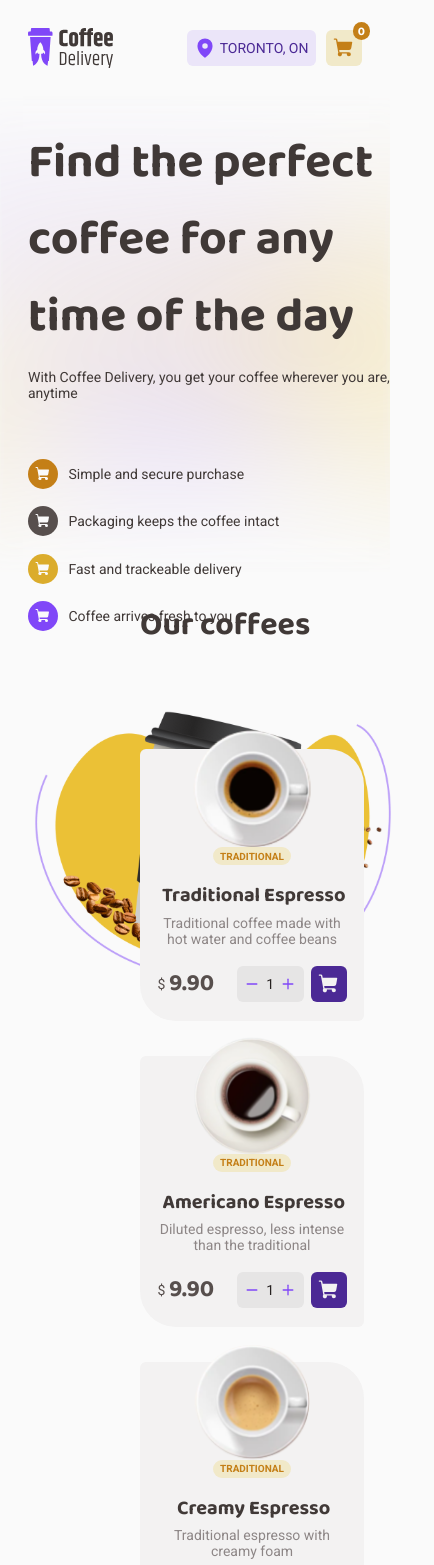
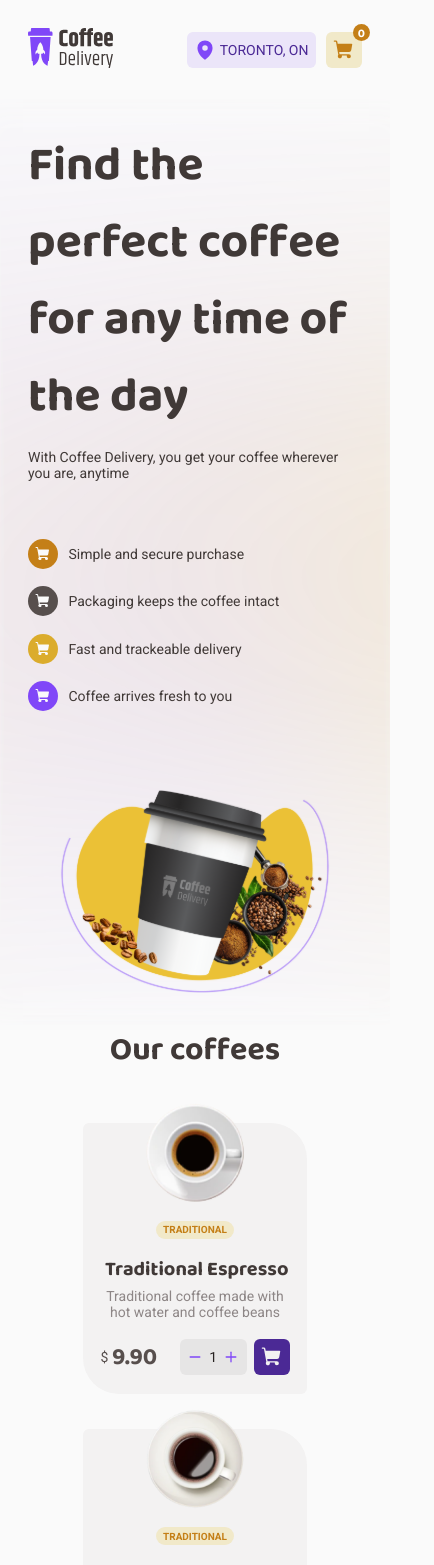
Before and after one commit to gcrozariol/coffee-delivery-react, a React (Vite) app: page / in a window 390 px wide. Shown: the top 1565 px of the page, 434 px wide, since content can reach past the window. Built offline with nearby package versions, Linux system fonts and the light colour scheme.

Commit message:
Home screen is now responsive

```diff
--- a/src/components/Header/index.tsx
+++ b/src/components/Header/index.tsx
@@ -8,16 +8,20 @@ import {
 import logo from '@/assets/logo.svg'
 
 import { defaultTheme } from '@/styles/themes/default'
+import { NavLink } from 'react-router-dom'
 
 export function Header() {
   return (
     <HeaderContainer>
+      <NavLink to="/" title="Home">
         <img src={logo} alt="" />
+      </NavLink>
       <nav>
         <LocationContainer>
           <MapPin size={22} weight="fill" color={defaultTheme.purple} />
           <span>Toronto, ON</span>
         </LocationContainer>
+        <NavLink to="/checkout" title="Checkout">
           <CartContainer>
             <ShoppingCart
               size={22}
@@ -28,6 +32,7 @@ export function Header() {
               <span>0</span>
             </CartNotification>
           </CartContainer>
+        </NavLink>
       </nav>
     </HeaderContainer>
   )
--- a/src/components/Header/styles.ts
+++ b/src/components/Header/styles.ts
@@ -40,6 +40,8 @@ export const CartContainer = styled(NavigationBase)`
 
   color: ${(props) => props.theme['yellow-dark']};
   background-color: ${(props) => props.theme['yellow-light']};
+
+  transition: 100ms;
 `
 
 export const CartNotification = styled.div`
--- a/src/pages/Home/components/Content/index.tsx
+++ b/src/pages/Home/components/Content/index.tsx
@@ -3,6 +3,7 @@ import {
   Buy,
   CartContainer,
   CoffeeContainer,
+  CoffeesContainer,
   ContentContainer,
   CounterContainer,
   Description,
@@ -36,9 +37,19 @@ function CoffeeCard({ coffee }: CoffeeCardProps) {
         </PriceContainer>
         <div>
           <CounterContainer>
-            <Minus size={14} weight="bold" color={defaultTheme.purple} />
+            <Minus
+              cursor="pointer"
+              size={14}
+              weight="bold"
+              color={defaultTheme.purple}
+            />
             <span>1</span>
-            <Plus size={14} weight="bold" color={defaultTheme.purple} />
+            <Plus
+              cursor="pointer"
+              size={14}
+              weight="bold"
+              color={defaultTheme.purple}
+            />
           </CounterContainer>
           <CartContainer>
             <ShoppingCart
@@ -57,11 +68,11 @@ export function Content() {
   return (
     <ContentContainer>
       <p>Our coffees</p>
-      <div>
+      <CoffeesContainer>
         {coffees.map((coffee) => {
           return <CoffeeCard key={coffee.id} coffee={coffee} />
         })}
-      </div>
+      </CoffeesContainer>
     </ContentContainer>
   )
 }
--- a/src/pages/Home/components/Content/styles.ts
+++ b/src/pages/Home/components/Content/styles.ts
@@ -16,6 +16,12 @@ export const ContentContainer = styled.div`
   div {
     display: flex;
     flex-wrap: wrap;
+  }
+
+  @media (max-width: 768px) {
+    width: auto;
+    padding: 0;
+    align-items: center;
   }
 `
 
@@ -48,6 +54,23 @@ export const CoffeeContainer = styled.div`
     right: 0;
 
     margin: auto;
+  }
+
+  @media (max-width: 768px) {
+    margin-right: 0rem;
+
+    img {
+      width: 100px;
+      height: 100px;
+    }
+  }
+`
+
+export const CoffeesContainer = styled.div`
+  display: flex;
+
+  @media (max-width: 768px) {
+    justify-content: center;
   }
 `
 
@@ -98,10 +121,6 @@ export const Buy = styled.div`
   position: absolute;
   bottom: 0;
   margin-bottom: 1.25rem;
-
-  div {
-    display: flex;
-  }
 `
 
 export const CartContainer = styled.div`
@@ -113,7 +132,19 @@ export const CartContainer = styled.div`
 
   border-radius: 6px;
   background-color: ${(props) => props.theme['purple-dark']};
+
+  transition: 100ms;
+
+  &:hover {
+    cursor: pointer;
+    background-color: ${(props) => props.theme.purple};
+  }
+
+  &:active {
+    opacity: 80%;
+  }
 `
+
 export const PriceContainer = styled.div`
   display: flex;
   align-items: center;
--- a/src/pages/Home/components/Intro/styles.ts
+++ b/src/pages/Home/components/Intro/styles.ts
@@ -1,6 +1,5 @@
 import { styled } from 'styled-components'
 import backgroundImage from '@/assets/background.svg'
-import { defaultTheme } from '@/styles/themes/default'
 
 export const IntroContainer = styled.div`
   display: flex;
@@ -17,14 +16,17 @@ export const IntroContainer = styled.div`
   background-image: url(${backgroundImage});
 
   box-shadow:
-    0px -30px 30px -20px ${defaultTheme.background} inset,
-    0px 30px 30px -20px ${defaultTheme.background} inset;
+    0px -30px 30px -20px ${(props) => props.theme.background} inset,
+    0px 30px 30px -20px ${(props) => props.theme.background} inset;
 
   @media (max-width: 768px) {
     padding: 2rem;
+    width: auto;
+    height: auto;
+    justify-content: center;
 
     img {
-      height: 20rem;
+      height: 15rem;
       margin-top: 4.125rem;
     }
   }
@@ -44,7 +46,7 @@ export const TitleContainer = styled.div`
   }
 
   @media (max-width: 768px) {
-    width: 29rem;
+    width: auto;
   }
 `
 
@@ -57,11 +59,21 @@ export const ItemsContainer = styled.div`
     flex-wrap: wrap;
     align-items: center;
   }
+
+  @media (max-width: 768px) {
+    div {
+      /* width: 100px; */
+    }
+  }
 `
 
 export const ItemContainer = styled.div`
   width: 18rem;
   margin-bottom: 1.25rem;
+
+  @media (max-width: 768px) {
+    /* width: auto; */
+  }
 `
 
 export const ItemIcon = styled.div`
--- a/src/pages/Home/styles.ts
+++ b/src/pages/Home/styles.ts
@@ -1,3 +1,7 @@
 import { styled } from 'styled-components'
 
-export const HomeContainer = styled.div``
+export const HomeContainer = styled.div`
+  display: flex;
+  flex-wrap: wrap;
+  flex-direction: column;
+`
--- a/src/styles/global.ts
+++ b/src/styles/global.ts
@@ -19,6 +19,14 @@ export const GlobalStyle = createGlobalStyle`
     font-size: 1rem;
   }
 
+  img, p, span {
+    user-select: none;
+    -moz-user-select: none;
+    -webkit-user-drag: none;
+    -webkit-user-select: none;
+    -ms-user-select: none;
+  }
+
   @media (max-width: 768px) {
     html {
       font-size: 87.5%;
--- a/src/utils/coffee-data.ts
+++ b/src/utils/coffee-data.ts
@@ -67,7 +67,7 @@ export const coffees: Coffee[] = [
     id: 5,
     image: latte,
     title: 'Latte',
-    description: 'One dose of espresso, two doses of milk, and creamy foam',
+    description: 'Espresso, milk, and creamy foam',
     price: '9.90',
     tags: ['TRADITIONAL', 'WITH MILK'],
   },
@@ -75,8 +75,7 @@ export const coffees: Coffee[] = [
     id: 6,
     image: capuccino,
     title: 'Capuccino',
-    description:
-      'Beverage made with cinnamon and equal doses of coffee, milk, and foam',
+    description: 'Equal doses of coffee, milk, and foam, plus cinnamon',
     price: '9.90',
     tags: ['TRADITIONAL', 'WITH MILK'],
   },
@@ -92,7 +91,7 @@ export const coffees: Coffee[] = [
     id: 8,
     image: mochaccino,
     title: 'Mochaccino',
-    description: 'Espresso coffee with chocolate broth, some milk and foam',
+    description: 'Espresso shot with chocolate broth, some milk and foam',
     price: '9.90',
     tags: ['TRADITIONAL', 'WITH MILK'],
   },
@@ -132,8 +131,7 @@ export const coffees: Coffee[] = [
     id: 13,
     image: irish,
     title: 'Irish',
-    description:
-      'Beverage made with coffee, Irish whisky, sugar and whipped cream',
+    description: 'Coffee, Irish whisky, sugar and whipped cream',
     price: '9.90',
     tags: ['SPECIAL', 'ALCOHOLIC'],
   },
```
Lines whose indentation alone changed are shown as unchanged.
